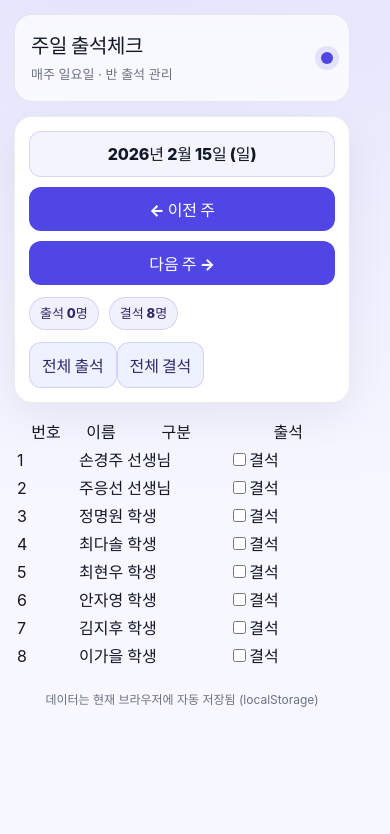
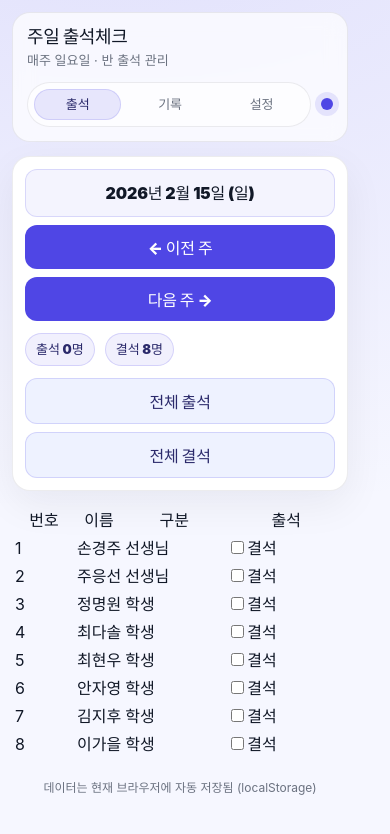
Before and after one commit to sohn0356-git/myHomeSite, a React (Vite) app: page / in a window 390 px wide. Shown: the top 834 px of the page. Built offline with nearby package versions, Linux system fonts and the light colour scheme.

Commit message:
Add header tabs for attendance, history, and settings

```diff
--- a/src/App.css
+++ b/src/App.css
@@ -18,10 +18,14 @@
 
 body {
   margin: 0;
-  background: radial-gradient(1200px 600px at 30% -10%, var(--key-weak), transparent),
+  background: radial-gradient(
+      1200px 600px at 30% -10%,
+      var(--key-weak),
+      transparent
+    ),
     var(--bg);
-  font-family: -apple-system, BlinkMacSystemFont, "Segoe UI", Roboto, "Noto Sans KR",
-    sans-serif;
+  font-family: -apple-system, BlinkMacSystemFont, "Segoe UI", Roboto,
+    "Noto Sans KR", sans-serif;
   color: var(--text);
 }
 
@@ -40,31 +44,78 @@ body {
   gap: 14px;
 }
 
-/* TopBar */
+/* ---------------- TopBar ---------------- */
 .topBar {
-  background: rgba(255, 255, 255, 0.7);
+  background: rgba(255, 255, 255, 0.72);
   border: 1px solid var(--line);
   backdrop-filter: blur(10px);
   border-radius: var(--radius);
-  padding: 16px 16px;
+  padding: 16px;
   display: flex;
   align-items: center;
   justify-content: space-between;
+  gap: 14px;
+}
+
+.topBarLeft {
+  min-width: 0;
 }
 
 .topTitle {
   font-size: 20px;
-  font-weight: 800;
+  font-weight: 900;
   letter-spacing: -0.02em;
+  line-height: 1.15;
 }
 
 .topSub {
   margin-top: 4px;
   font-size: 13px;
   color: var(--muted);
+  line-height: 1.25;
+}
+
+.topBarRight {
+  display: flex;
+  align-items: center;
+  gap: 10px;
+}
+
+/* Tabs (segmented) */
+.tabs {
+  display: inline-flex;
+  gap: 6px;
+  padding: 6px;
+  border-radius: 999px;
+  border: 1px solid var(--line);
+  background: rgba(255, 255, 255, 0.6);
+}
+
+.tabBtn {
+  border: none;
+  background: transparent;
+  color: var(--muted);
+  padding: 8px 10px;
+  border-radius: 999px;
+  cursor: pointer;
+  font-weight: 900;
+  font-size: 13px;
+  line-height: 1;
+  transition: background 0.15s ease, color 0.15s ease, transform 0.05s ease;
+}
+
+.tabBtn:active {
+  transform: translateY(1px);
+}
+
+.tabActive {
+  background: rgba(79, 70, 229, 0.12);
+  color: #2b2a6b;
+  border: 1px solid rgba(79, 70, 229, 0.16);
 }
 
 .brandDot {
+  flex: 0 0 auto;
   width: 12px;
   height: 12px;
   border-radius: 999px;
@@ -72,7 +123,7 @@ body {
   box-shadow: 0 0 0 6px rgba(79, 70, 229, 0.12);
 }
 
-/* Hero card */
+/* ---------------- Hero Card ---------------- */
 .heroCard {
   background: var(--card);
   border: 1px solid var(--line);
@@ -97,10 +148,10 @@ body {
   padding: 6px 10px;
   border-radius: 999px;
   font-size: 13px;
-  font-weight: 800;
+  font-weight: 900;
 }
 
-/* Buttons (base) */
+/* ---------------- Buttons (base) ---------------- */
 button {
   border: none;
   background: var(--key);
@@ -108,9 +159,10 @@ button {
   padding: 10px 12px;
   border-radius: 12px;
   cursor: pointer;
-  font-weight: 800;
+  font-weight: 900;
   letter-spacing: -0.01em;
   transition: transform 0.05s ease, opacity 0.15s ease;
+  max-width: 100%;
 }
 
 button:hover {
@@ -121,14 +173,25 @@ button:active {
   transform: translateY(1px);
 }
 
-/* AttendanceActions uses .secondary */
 .secondary {
   background: #eef2ff;
   color: #2b2a6b;
   border: 1px solid rgba(79, 70, 229, 0.18);
 }
 
-/* WeekNavigator */
+/* Actions (AttendanceActions가 className="actions"를 쓰면 적용됨) */
+.actions {
+  display: flex;
+  gap: 10px;
+  flex-wrap: wrap;
+}
+
+.actions button {
+  flex: 1;
+  min-width: 160px;
+}
+
+/* ---------------- Week Navigator ---------------- */
 .weekBar {
   display: grid;
   grid-template-columns: 1fr auto 1fr;
@@ -137,16 +200,32 @@ button:active {
 }
 
 .weekText {
-  font-weight: 800;
+  font-weight: 900;
   text-align: center;
   letter-spacing: -0.01em;
   padding: 10px 12px;
   border-radius: 12px;
   background: rgba(79, 70, 229, 0.06);
   border: 1px solid rgba(79, 70, 229, 0.16);
+  white-space: nowrap;
+  overflow: hidden;
+  text-overflow: ellipsis;
+  min-width: 0;
 }
 
-/* Footer hint */
+/* Panels (History/Settings placeholder) */
+.panelTitle {
+  font-weight: 900;
+  font-size: 16px;
+}
+
+.panelDesc {
+  color: var(--muted);
+  line-height: 1.6;
+  font-size: 14px;
+}
+
+/* Footer */
 .footerHint {
   text-align: center;
   color: var(--muted);
@@ -154,21 +233,63 @@ button:active {
   padding: 6px 0;
 }
 
-/* Mobile */
+/* ---------------- Mobile ---------------- */
 @media (max-width: 640px) {
   .page {
+    padding: 12px;
+  }
+
+  .topBar {
     padding: 14px;
+    flex-direction: column;
+    align-items: stretch;
+  }
+
+  .topTitle {
+    font-size: 18px;
+  }
+
+  .topBarRight {
+    justify-content: space-between;
+  }
+
+  .tabs {
+    width: 100%;
+    justify-content: space-between;
+  }
+
+  .tabBtn {
+    flex: 1;
+    text-align: center;
+  }
+
+  .heroCard {
+    padding: 12px;
   }
 
   .weekBar {
     grid-template-columns: 1fr;
+    gap: 8px;
   }
 
   .weekText {
     order: -1;
+    width: 100%;
+    padding: 11px 12px;
   }
 
   .weekBar button {
     width: 100%;
   }
+
+  .actions {
+    display: grid;
+    grid-template-columns: 1fr;
+    gap: 8px;
+  }
+
+  .actions button {
+    width: 100%;
+    min-width: 0;
+  }
 }
--- a/src/App.jsx
+++ b/src/App.jsx
@@ -17,6 +17,8 @@ function createInitialAttendance() {
 }
 
 export default function App() {
+  const [activeTab, setActiveTab] = useState("attendance");
+
   const [selectedSunday, setSelectedSunday] = useState(getSunday());
   const [attendance, setAttendance] = useState(createInitialAttendance());
 
@@ -68,8 +70,15 @@ export default function App() {
   return (
     <div className="page">
       <div className="container">
-        <TopBar title="주일 출석체크" subtitle="매주 일요일 · 반 출석 관리" />
+        <TopBar
+          title="주일 출석체크"
+          subtitle="매주 일요일 · 반 출석 관리"
+          activeTab={activeTab}
+          onChangeTab={setActiveTab}
+        />
 
+        {activeTab === "attendance" && (
+          <>
             <div className="heroCard">
               <WeekNavigator
                 label={formatKoreanSunday(selectedSunday)}
@@ -97,6 +106,26 @@ export default function App() {
             <div className="footerHint">
               데이터는 현재 브라우저에 자동 저장됨 (localStorage)
             </div>
+          </>
+        )}
+
+        {activeTab === "history" && (
+          <div className="heroCard">
+            <div className="panelTitle">기록</div>
+            <div className="panelDesc">
+              다음 단계에서 주차별 출석 기록(읽기 전용) 화면을 붙일 예정.
+            </div>
+          </div>
+        )}
+
+        {activeTab === "settings" && (
+          <div className="heroCard">
+            <div className="panelTitle">설정</div>
+            <div className="panelDesc">
+              다음 단계에서 명단 관리 / 데이터 초기화 기능을 추가 예정.
+            </div>
+          </div>
+        )}
       </div>
     </div>
   );
--- a/src/components/TopBar.jsx
+++ b/src/components/TopBar.jsx
@@ -1,11 +1,34 @@
-export default function TopBar({ title, subtitle }) {
+export default function TopBar({ title, subtitle, activeTab, onChangeTab }) {
+  const tabs = [
+    { key: "attendance", label: "출석" },
+    { key: "history", label: "기록" },
+    { key: "settings", label: "설정" },
+  ];
+
   return (
     <header className="topBar">
-      <div>
+      <div className="topBarLeft">
         <div className="topTitle">{title}</div>
         <div className="topSub">{subtitle}</div>
       </div>
-      <div className="brandDot" aria-hidden="true" />
+
+      <div className="topBarRight">
+        <nav className="tabs" role="tablist" aria-label="header tabs">
+          {tabs.map((t) => (
+            <button
+              key={t.key}
+              type="button"
+              className={`tabBtn ${activeTab === t.key ? "tabActive" : ""}`}
+              onClick={() => onChangeTab(t.key)}
+              role="tab"
+              aria-selected={activeTab === t.key}
+            >
+              {t.label}
+            </button>
+          ))}
+        </nav>
+        <div className="brandDot" aria-hidden="true" />
+      </div>
     </header>
   );
 }
```
Also changed, not shown: 1 other file (tests, documents, lock files or other folders). Lines whose indentation alone changed are shown as unchanged.
